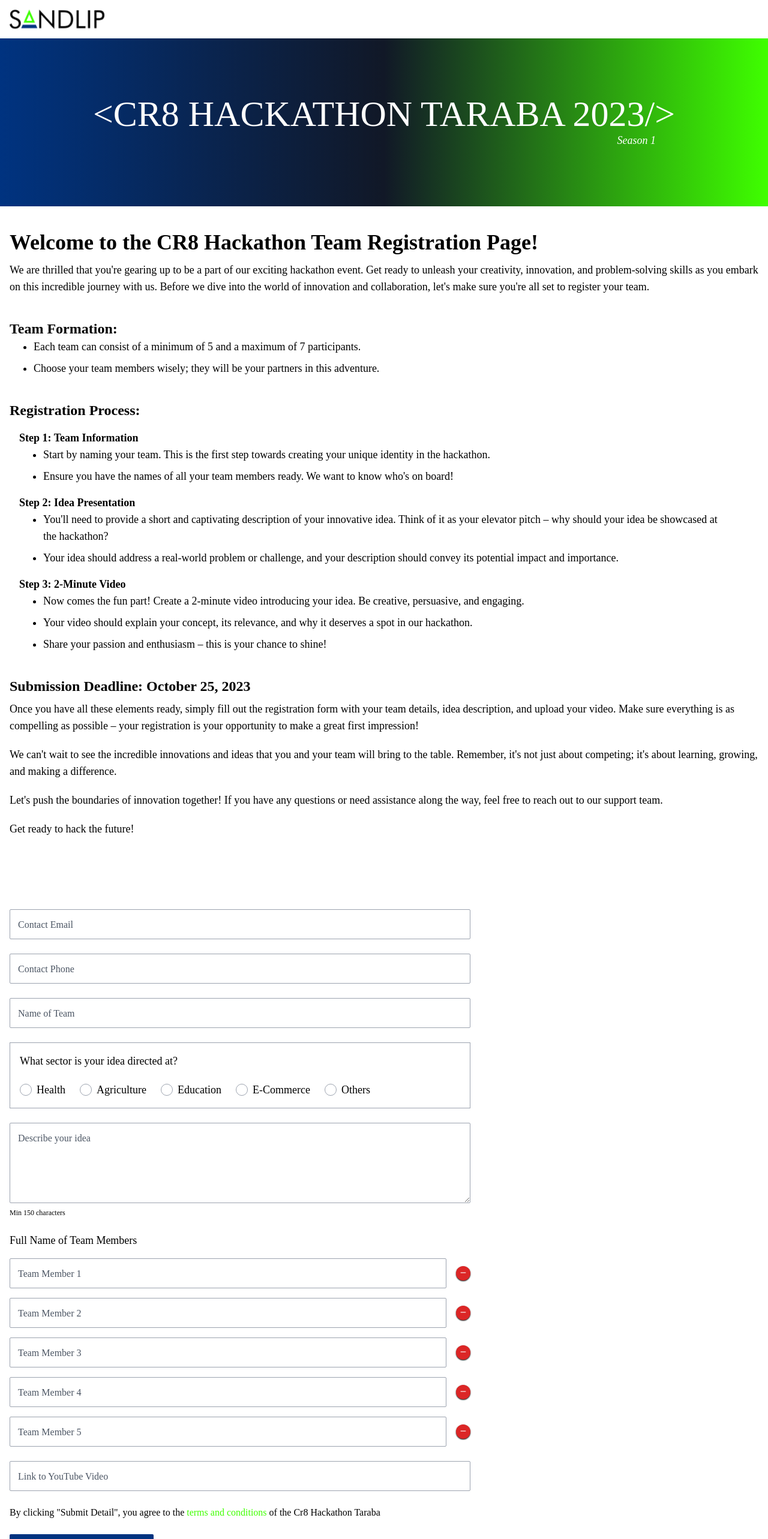
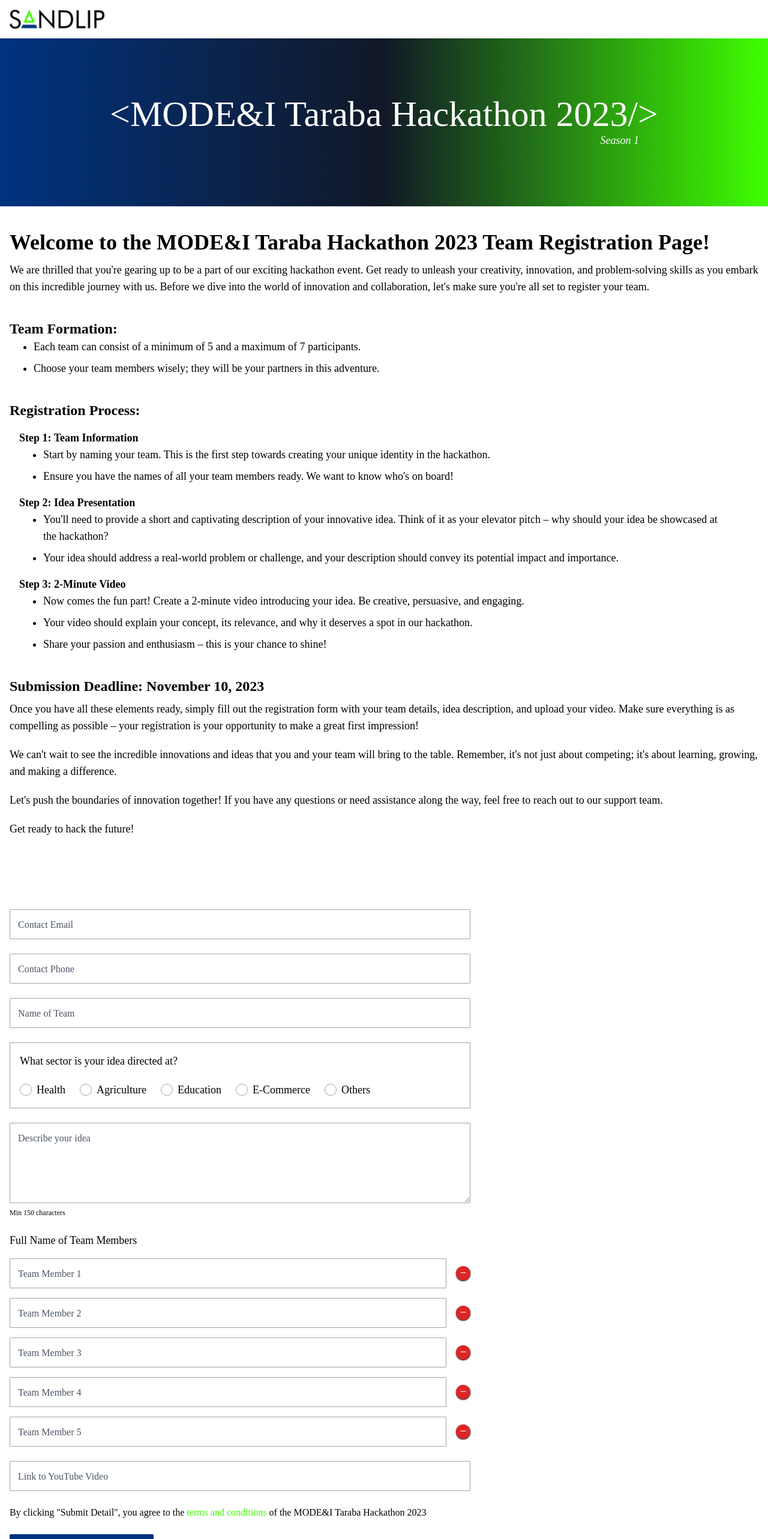
Before and after one commit to sandlip/techx, a React (Create React App) app: page /cr8_registration in a window 1280 px wide. Shown: the top 2566 px of the page at 60% size. Built offline with nearby package versions, Linux system fonts and the light colour scheme; no server answers; a web font is replaced by a local one.

Commit message:
updated name of hackathon

```diff
--- a/src/page/RegisterPage.jsx
+++ b/src/page/RegisterPage.jsx
@@ -227,7 +227,7 @@ const RegisterPage = ({ MySwal }) => {
 
       <section className="bg-gradient-to-r from-[#003380] via-gray-900 to-[#3fff00] text-white py-10 h-[35vh] flex justify-center items-center">
         <div className="px-4">
-          <h1 className="text-4xl sm:text-6xl" > &lt;CR8 HACKATHON TARABA 2023/&gt; </h1>
+          <h1 className="text-4xl sm:text-6xl" > &lt;MODE&I Taraba Hackathon 2023/&gt; </h1>
 
           <p className="text-right italic pr-8"> Season 1 </p>
         </div>
@@ -235,7 +235,7 @@ const RegisterPage = ({ MySwal }) => {
 
       <section className="parent-size py-10 space-y-10">
         <section className="space-y-3">
-          <h2 className="text-4xl font-semibold">Welcome to the CR8 Hackathon Team Registration Page!</h2>
+          <h2 className="text-4xl font-semibold">Welcome to the MODE&I Taraba Hackathon 2023 Team Registration Page!</h2>
 
           <p className="">
             We are thrilled that you're gearing up to be a part of our exciting hackathon event. Get ready to unleash your creativity, innovation, and problem-solving skills as you embark on this incredible journey with us. Before we dive into the world of innovation and collaboration, let's make sure you're all set to register your team.
@@ -284,7 +284,7 @@ const RegisterPage = ({ MySwal }) => {
         </section>
 
         <section className="space-y-2">
-          <h2 className="text-2xl font-semibold">Submission Deadline: October 25, 2023</h2>
+          <h2 className="text-2xl font-semibold">Submission Deadline: November 10, 2023</h2>
 
           <div className="space-y-5">
             <p className="">
@@ -482,7 +482,7 @@ const RegisterPage = ({ MySwal }) => {
           </aside>
 
           <aside className="text-base">
-            By clicking "Submit Detail", you agree to the <a href="/termscondition" className="text-[#3fff00]">terms and conditions</a> of the Cr8 Hackathon Taraba
+            By clicking "Submit Detail", you agree to the <a href="/termscondition" className="text-[#3fff00]">terms and conditions</a> of the MODE&I Taraba Hackathon 2023
           </aside>
 
           <aside className="">
--- a/src/page/TermsCondition.jsx
+++ b/src/page/TermsCondition.jsx
@@ -8,7 +8,7 @@ function TermsCondition() {
    		<NavBar />
     		<div className="parent-size py-10 sm:space-y-10 space-y-5">
 					<section className="space-y-2">
-						<h2 className="text-2xl font-semibold">Terms and Conditions (T&C) for the CR8 Hackathon Taraba 2023</h2>
+						<h2 className="text-2xl font-semibold">Terms and Conditions (T&C) for the MODE&I Taraba Hackathon 2023</h2>
 						<p className="">Please carefully read and understand the following terms and conditions before participating in the CR8 Taraba Hackathon 2023. Your participation in the Hackathon signifies your agreement to adhere to these terms and conditions.</p>
 					</section>
 					<section className="space-y-10">
--- a/src/page/Upcoming.jsx
+++ b/src/page/Upcoming.jsx
@@ -9,7 +9,7 @@ function Upcoming() {
 
     <section className="bg-gradient-to-r from-[#003380] via-gray-900 to-[#3fff00] text-white h-[35vh] flex justify-center items-center">
       <div className="px-4">
-        <h1 className="text-6xl" > &lt;CR8 HACKATHON TARABA 2023/&gt; </h1>
+        <h1 className="text-6xl" > &lt;MODE&I Taraba Hackathon 2023/&gt; </h1>
 
         <p className="text-right italic pr-8"> Season 1 </p>
       </div>
@@ -17,7 +17,7 @@ function Upcoming() {
 
     <section className="parent-size py-10 space-y-10">
       <section className="space-y-3">
-        <h2 className="text-4xl font-semibold">Welcome to the CR8 Hackathon Team Registration Page!</h2>
+        <h2 className="text-4xl font-semibold">Welcome to the MODE&I Taraba Hackathon 2023 Team Registration Page!</h2>
 
         <p className="">
           We are thrilled that you're gearing up to be a part of our exciting hackathon event. Get ready to unleash your creativity, innovation, and problem-solving skills as you embark on this incredible journey with us. Before we dive into the world of innovation and collaboration, let's make sure you're all set to register your team.
@@ -66,7 +66,7 @@ function Upcoming() {
       </section>
 
       <section className="space-y-2">
-        <h2 className="text-2xl font-semibold">Submission Deadline: October 25, 2023</h2>
+        <h2 className="text-2xl font-semibold">Submission Deadline: November 10, 2023</h2>
 
         <div className="space-y-5">
           <p className="">
```
Also changed, not shown: 1 other file (tests, documents, lock files or other folders).
